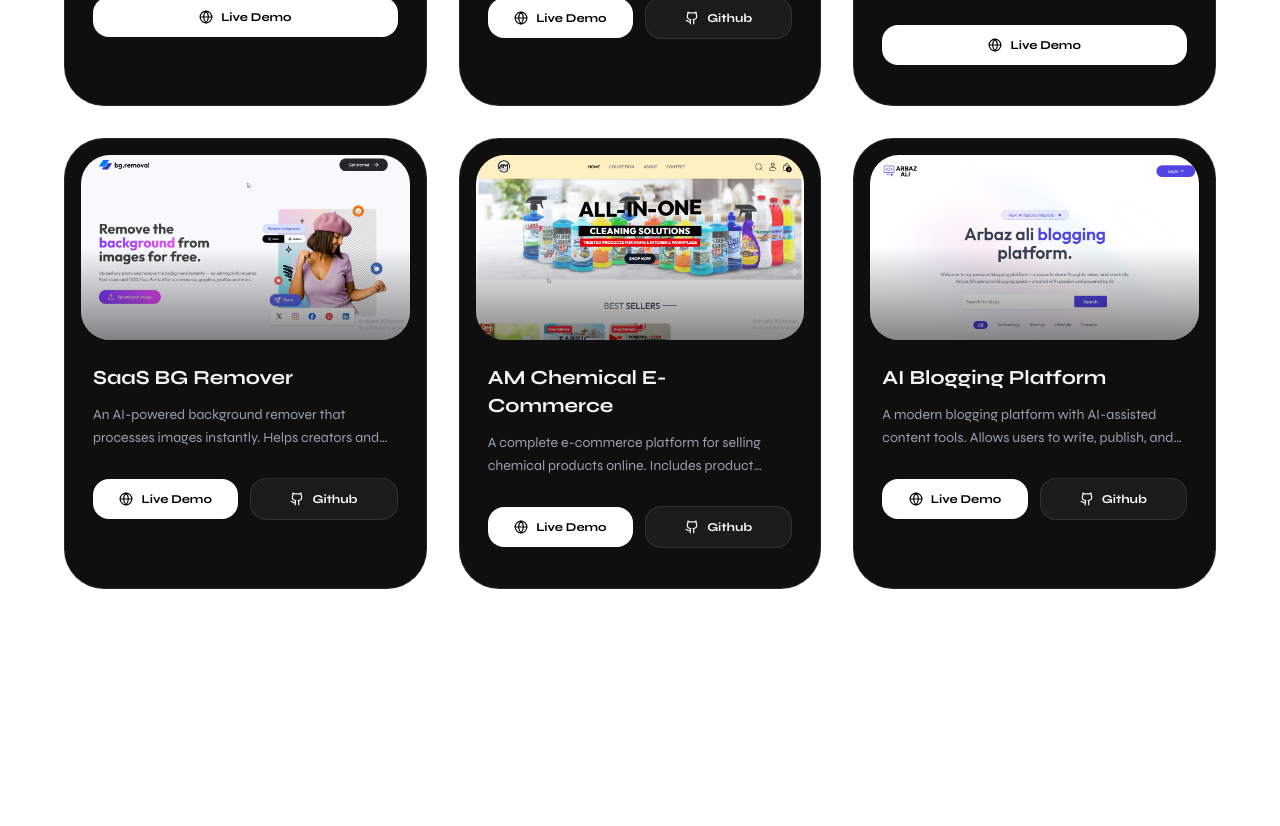
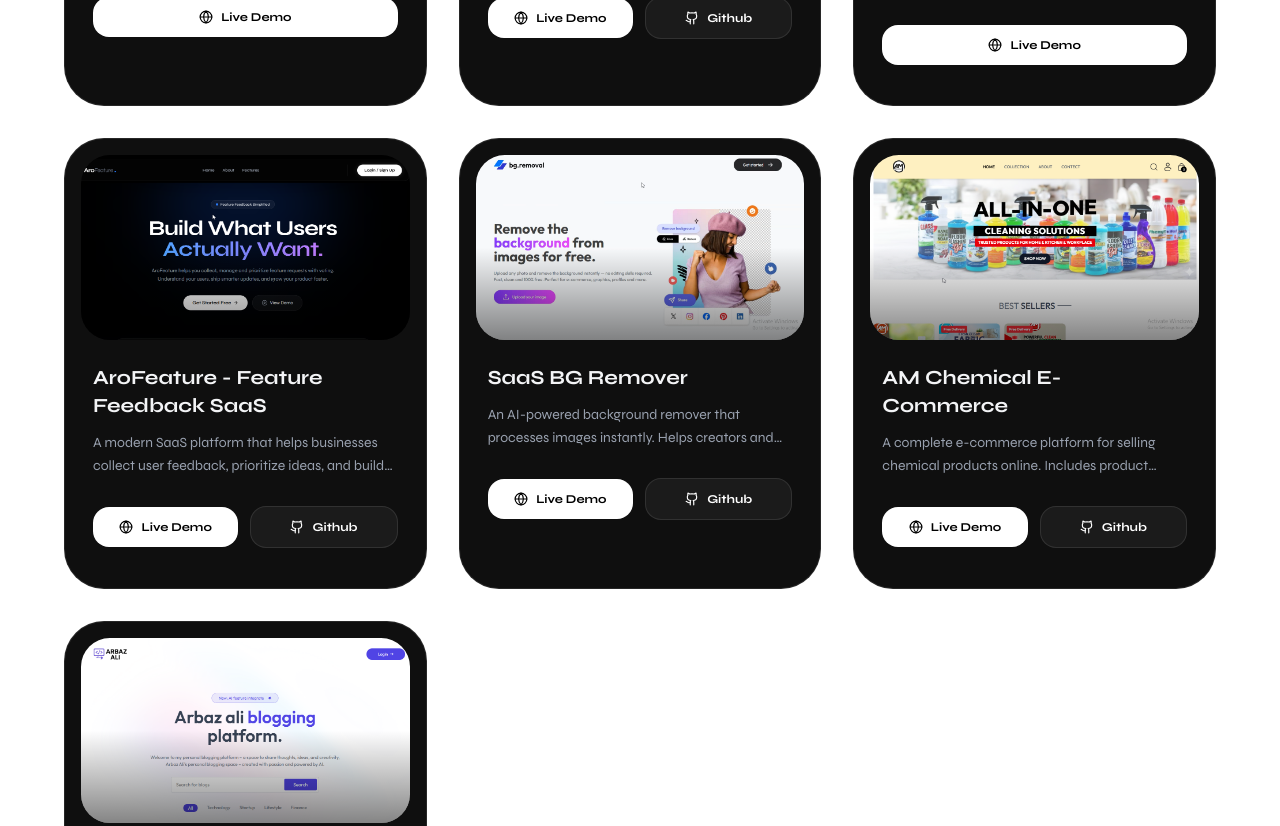
Before and after one commit to Arbazali0347/Full_Stack_Portfolio-Blogs, a React (Vite) app in the folder client/: page /projects in a window 1280 px wide. Shown: the part 800-1626 px from the top of the page. Before the commit the page ends 1453 px from the top, so only its background shows below. Built offline with nearby package versions, Linux system fonts and the light colour scheme; no server answers.

Commit message:
Added the new project of vote

```diff
--- a/client/src/pages/Projects.jsx
+++ b/client/src/pages/Projects.jsx
@@ -24,6 +24,7 @@ import Tshirt from "../assets/T-shirt_store.png";
 import ajrealestate from "../assets/ajrealestate.png";
 import GlobalComputer from "../assets/GlobalComputer.png";
 import LinkedIn_Clone from "../assets/LinkedIn_Clone.png";
+import arofeature from "../assets/arofeature.png";
 
 const projectsData = {
   fullstack: [
@@ -48,6 +49,13 @@ const projectsData = {
       link: "https://global-computer-it9u.vercel.app/",
       image: GlobalComputer,
       Github: false
+    },
+    {
+      title: "AroFeature - Feature Feedback SaaS",
+      desc: "A modern SaaS platform that helps businesses collect user feedback, prioritize ideas, and build features that users actually want. Includes voting system, feedback management, and a clean AI-powered UI. Built with MERN stack.",
+      link: "https://aro-feature-frontend.vercel.app/",
+      image: arofeature,
+      Github: "https://github.com/Arbazali0347/AroFeature"
     },
     {
       title: "SaaS BG Remover",
```
Also changed, not shown: client/src/assets/arofeature.png (added).
